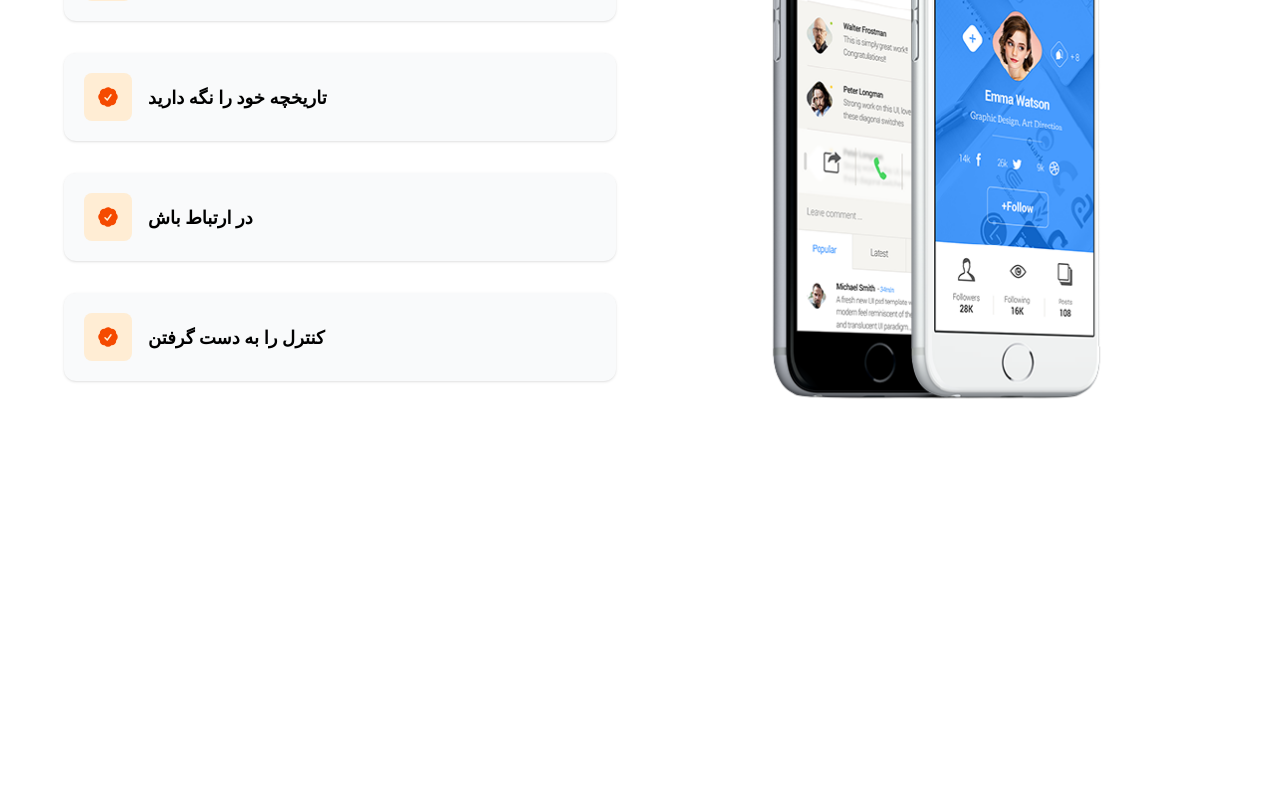
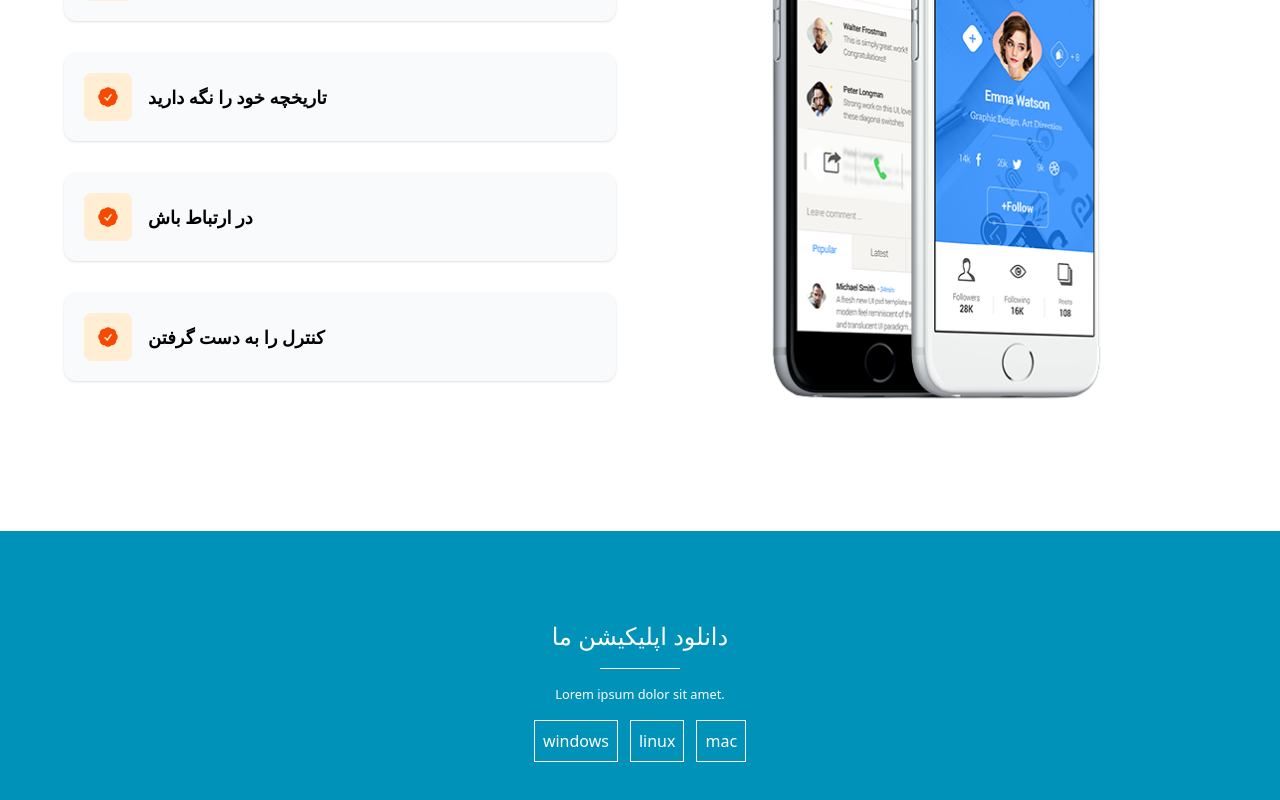
Before and after one commit to VibelessYoung/SocialX-UI, a React (Vite) app: page / in a window 1280 px wide. Shown: the part 1222-2022 px from the top of the page. Before the commit the page ends 1753 px from the top, so only its background shows below. Built offline with nearby package versions, Linux system fonts and the light colour scheme.

Commit message:
download section created

```diff
--- a/src/components/Download.jsx
+++ b/src/components/Download.jsx
@@ -1,7 +1,18 @@
 import React from "react";
 
 function Download() {
-  return <div></div>;
+  return (
+    <div className="bg-cyan-600 flex flex-col justify-center items-center h-80">
+      <h1 className="text-2xl text-white font-medium">دانلود اپلیکیشن ما</h1>
+      <div className="w-20 my-4 border-t border-white"></div>
+      <small className="text-white">Lorem ipsum dolor sit amet. </small>
+      <div className="flex gap-3 mt-4">
+        <button className="border border-white p-2 text-white">windows</button>
+        <button className="border border-white p-2 text-white">linux</button>
+        <button className="border border-white p-2 text-white">mac</button>
+      </div>
+    </div>
+  );
 }
 
 export default Download;
```
